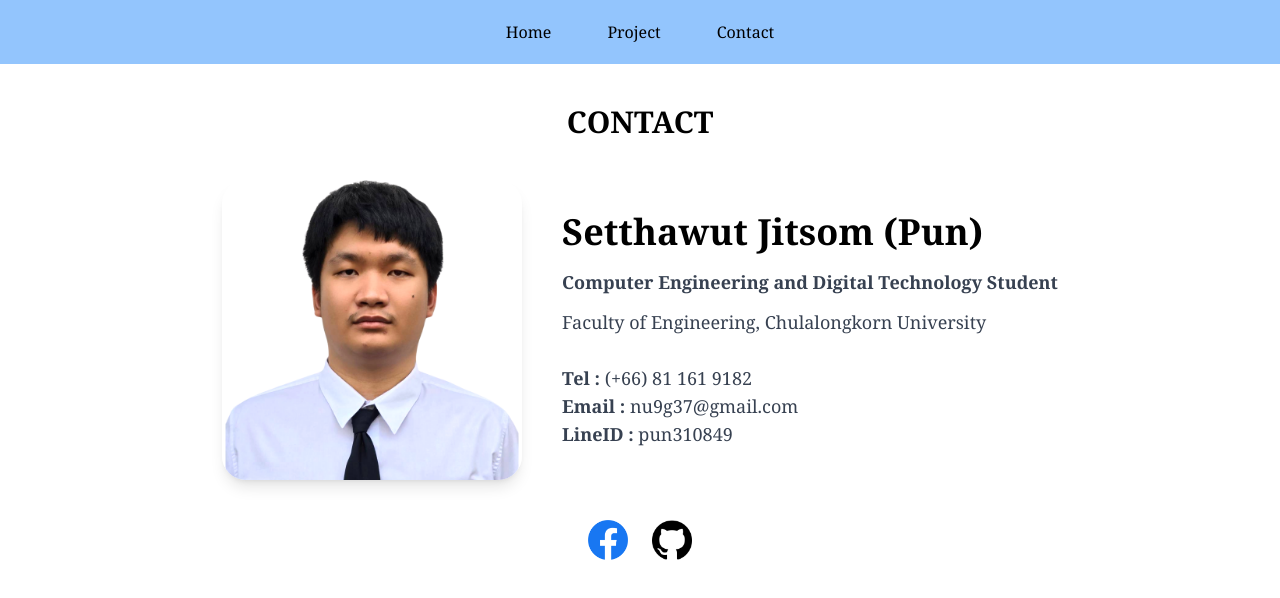
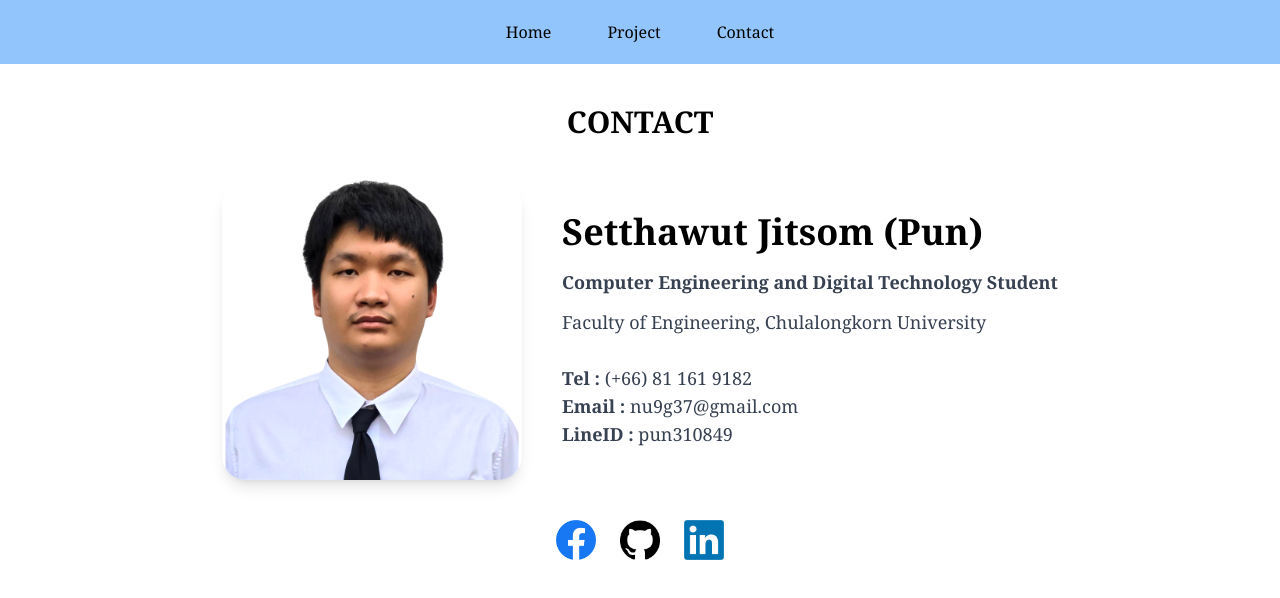
Before and after one commit to nu9g37/nu9g37.github.io, a plain HTML site: page contact.html in a window 1280 px wide. Drawn offline with nearby package versions, Linux system fonts and the light colour scheme.

Commit message:
Add Contact (LinkedIn)

```diff
--- a/contact.html
+++ b/contact.html
@@ -50,9 +50,9 @@
     <a href="https://github.com/nu9g37" class="ml-3 mr-3">
       <img src="Image/github-logo.png" style="width: 40px;">
     </a>
-    <!-- <a href="https://github.com/nu9g37" class="ml-3 mr-3">
-      <img src="Image/discord-logo.png" style="width: 40px;">
-    </a> -->
+    <a href="https://www.linkedin.com/in/setthawut-jitsom-4603b4392/" class="ml-3 mr-3">
+      <img src="Image/linkedin-logo.png" style="width: 40px;">
+    </a>
   </span>
 </body>
 
```
Also changed, not shown: Image/linkedin-logo.png (added).
